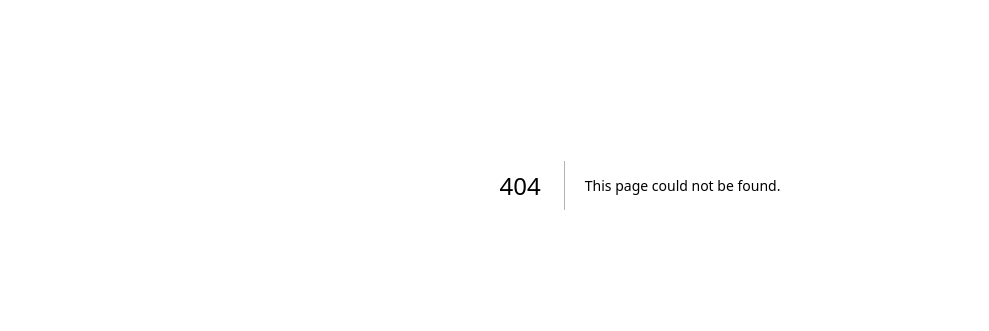
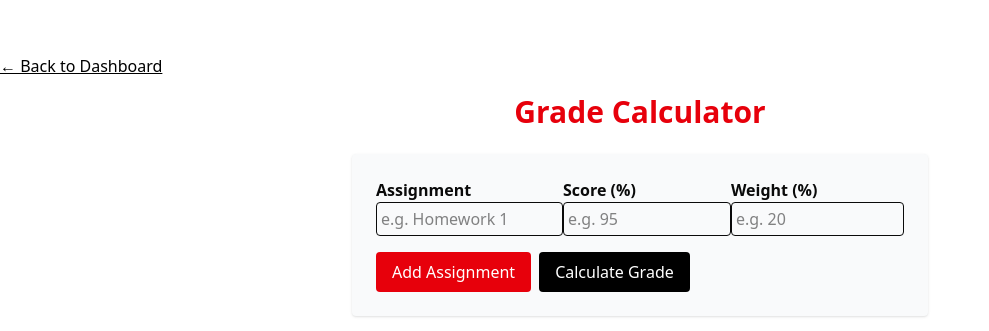
Before and after one commit to sachisatish12/syllabus-tracker1, a Next.js app: page /grade-calculator in a window 1280 px wide. Before the commit this address had no page. Shown: the part 215-546 px from the top of the page, without its empty margins (0-989 px from the left). Built offline with nearby package versions, Linux system fonts and the light colour scheme.

Commit message:
grade calculator

```diff
--- /dev/null
+++ b/src/app/grade-calculator/page.tsx
@@ -0,0 +1,103 @@
+"use client";
+
+import { useState } from "react";
+import { calculateGrade } from "@/lib/grade";
+
+export default function GradeCalculatorPage() {
+  const [assignments, setAssignments] = useState([
+    { name: "", score: "", weight: "" },
+  ]);
+  const [result, setResult] = useState<number | null>(null);
+
+  function handleChange(idx: number, field: string, value: string) {
+    const updated = assignments.map((a, i) =>
+      i === idx ? { ...a, [field]: value } : a
+    );
+    setAssignments(updated);
+  }
+
+  function addRow() {
+    setAssignments([...assignments, { name: "", score: "", weight: "" }]);
+  }
+
+  function calculate() {
+    const parsed = assignments.map((a) => ({
+      ...a,
+      score: parseFloat(a.score),
+      weight: parseFloat(a.weight),
+    }));
+    setResult(calculateGrade(parsed));
+  }
+
+  return (
+    <div className="min-h-screen flex flex-col items-center justify-center bg-white">
+      <a
+        href="/dashboard"
+        className="self-start mb-4 text-black underline hover:text-red-600 transition"
+      >
+        ← Back to Dashboard
+      </a>
+      <h1 className="text-3xl font-bold mb-6 text-red-600">Grade Calculator</h1>
+      <div className="w-full max-w-xl bg-gray-50 p-6 rounded shadow">
+        <table className="w-full mb-4">
+          <thead>
+            <tr>
+              <th className="text-left">Assignment</th>
+              <th className="text-left">Score (%)</th>
+              <th className="text-left">Weight (%)</th>
+            </tr>
+          </thead>
+          <tbody>
+            {assignments.map((a, idx) => (
+              <tr key={idx}>
+                <td>
+                  <input
+                    className="border p-1 rounded w-full"
+                    value={a.name}
+                    onChange={(e) => handleChange(idx, "name", e.target.value)}
+                    placeholder="e.g. Homework 1"
+                  />
+                </td>
+                <td>
+                  <input
+                    className="border p-1 rounded w-full"
+                    type="number"
+                    value={a.score}
+                    onChange={(e) => handleChange(idx, "score", e.target.value)}
+                    placeholder="e.g. 95"
+                  />
+                </td>
+                <td>
+                  <input
+                    className="border p-1 rounded w-full"
+                    type="number"
+                    value={a.weight}
+                    onChange={(e) => handleChange(idx, "weight", e.target.value)}
+                    placeholder="e.g. 20"
+                  />
+                </td>
+              </tr>
+            ))}
+          </tbody>
+        </table>
+        <button
+          className="bg-red-600 text-white px-4 py-2 rounded hover:bg-red-700 transition mr-2"
+          onClick={addRow}
+        >
+          Add Assignment
+        </button>
+        <button
+          className="bg-black text-white px-4 py-2 rounded hover:bg-gray-800 transition"
+          onClick={calculate}
+        >
+          Calculate Grade
+        </button>
+        {result !== null && (
+          <div className="mt-4 text-lg font-semibold">
+            Final Grade: <span className="text-red-600">{result.toFixed(2)}%</span>
+          </div>
+        )}
+      </div>
+    </div>
+  );
+}
```
